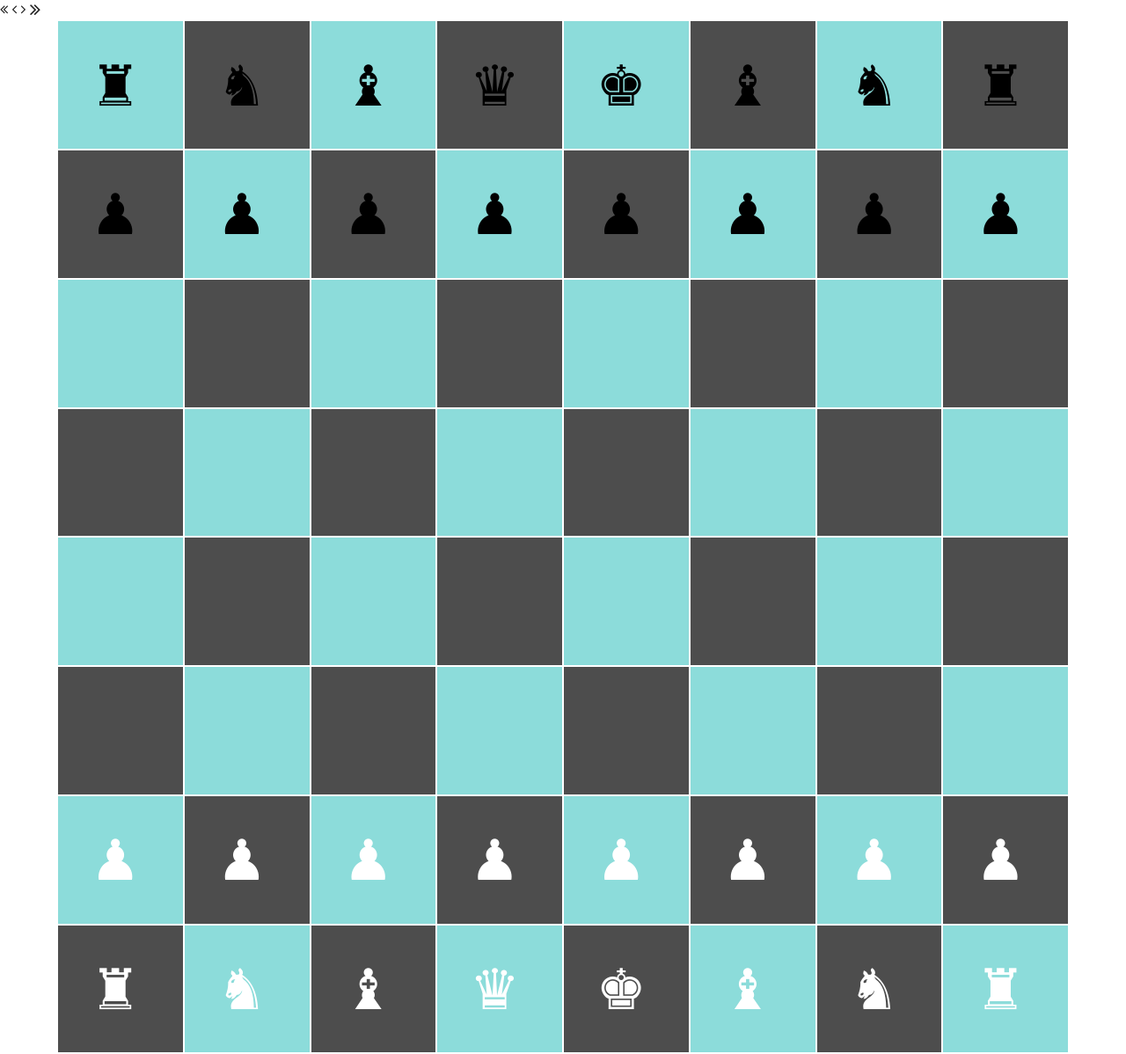
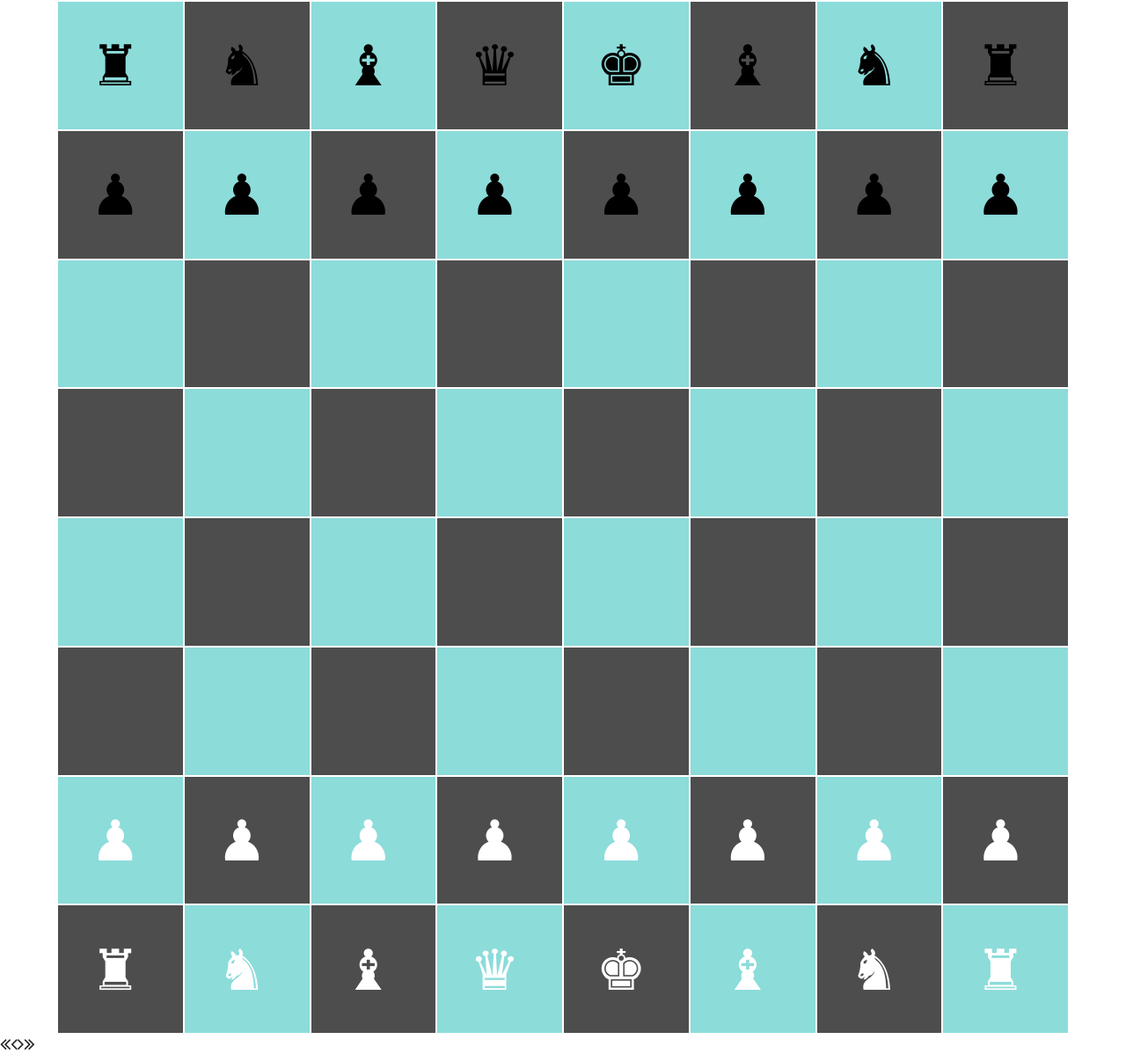
Before and after one commit to mfees/TIY-Chessboard, a plain HTML site: page index.html in a window 1280 px wide. Shown: the whole page at 88% size. Drawn offline with nearby package versions, Linux system fonts and the light colour scheme.

Commit message:
@mfees @carolinapowers, moving button html in js file and making them display on bottom

```diff
--- a/index.html
+++ b/index.html
@@ -151,11 +151,6 @@
         </table>
 -->
 
-        <i class="fa fa-angle-double-left"></i>
-        <i class="fa fa-angle-left"></i>
-        <i class="fa fa-angle-right"></i>
-        <i class="fa fa-angle-double-right fa-lg"></i>
-
         <script src="//ajax.googleapis.com/ajax/libs/jquery/1.10.2/jquery.min.js"></script>
         <script>window.jQuery || document.write('<script src="js/vendor/jquery-1.10.2.min.js"><\/script>')</script>
         <script src="js/plugins.js"></script>
--- a/js/main.js
+++ b/js/main.js
@@ -105,6 +105,11 @@ var board = {};
 
 print(board);
 
+document.write('<i class="fa fa-angle-double-left fa-lg"></i>');
+document.write('<i class="fa fa-angle-left fa-lg"></i>');
+document.write('<i class="fa fa-angle-right fa-lg"></i>');
+document.write('<i class="fa fa-angle-double-right fa-lg"></i>');
+
 
 //var board = [
 //    ['R', 'N', 'B', 'Q', 'K', 'B', 'N', 'R'],
```
